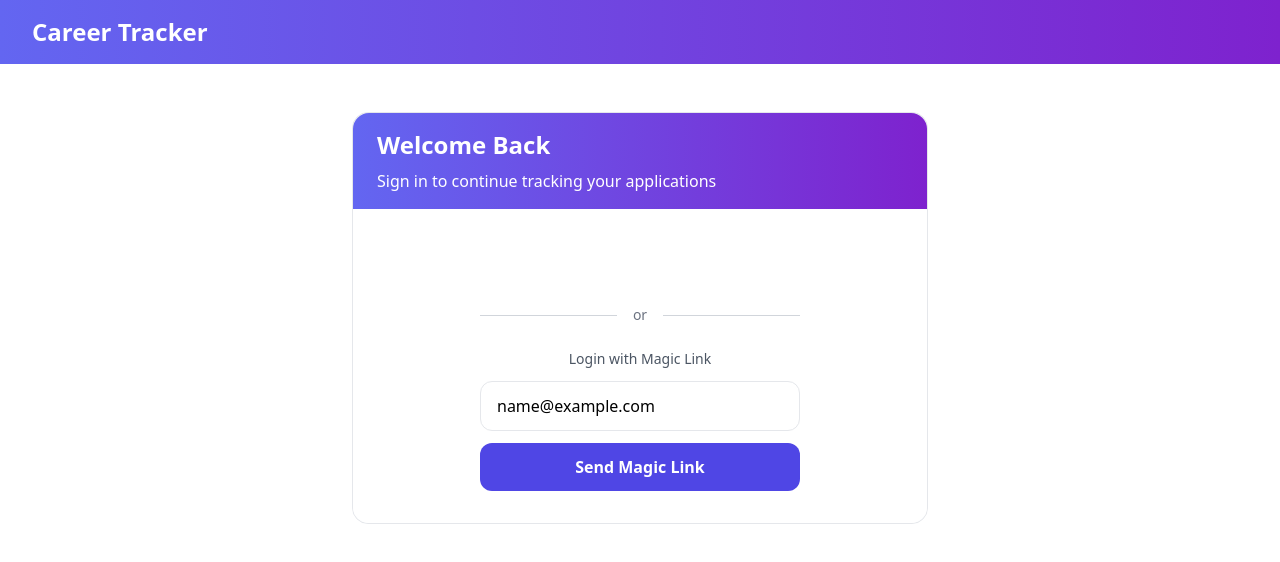
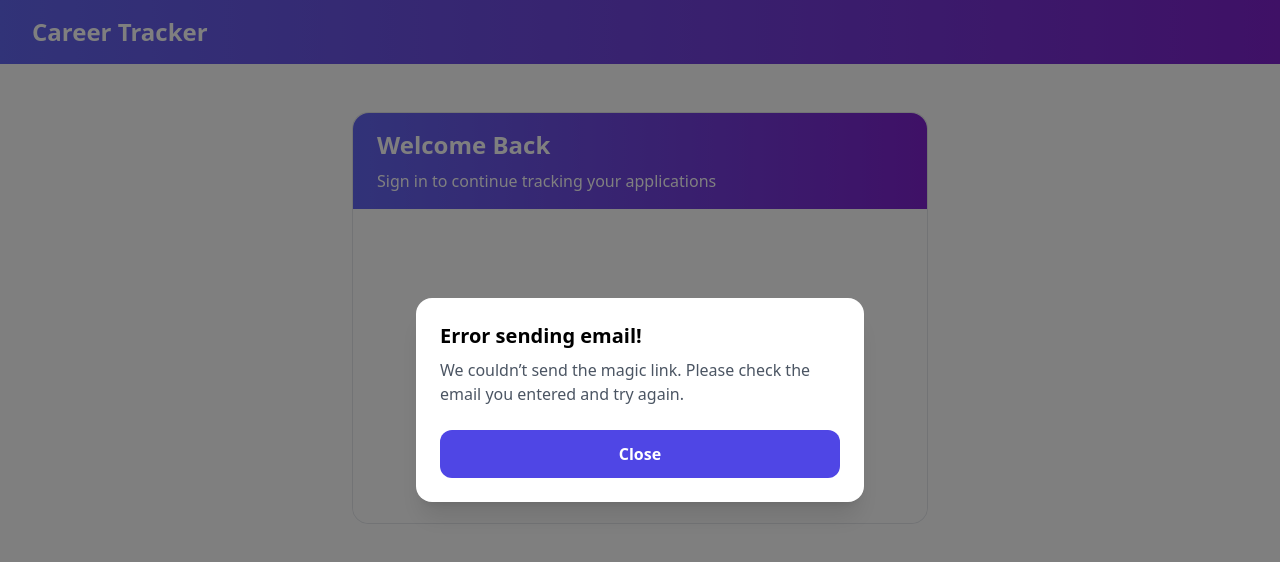
Before and after one commit to perc85/CareerTracker, a React (Create React App) app in the folder frontend/: page / in a window 1280 px wide. Both pictures are taken after typing "name@example.com" into the empty fields and a click on the button "Send Magic Link". Shown: the top 562 px of the page. Built offline with nearby package versions, Linux system fonts and the light colour scheme; no server answers.

Commit message:
feat: add modal for magic link login feedback and improve error handling

```diff
--- a/frontend/src/pages/Login.jsx
+++ b/frontend/src/pages/Login.jsx
@@ -5,7 +5,9 @@ import { useNavigate } from "react-router-dom";
 export default function Login() {
   const navigate = useNavigate();
   const local = Intl.DateTimeFormat().resolvedOptions().timeZone;
-
+  const [showModal, setShowModal] = useState()
+  const [title, setTitle] = useState()
+  const [message, setMessage] = useState()
   const [email, setEmail] = useState();
 
   const handleGoogleSuccess = async (credentialResponse) => {
@@ -35,16 +37,32 @@ export default function Login() {
   };
 
   const handleMagicLinkLogin = async () => {
-    try{
-      const sendEmail = await fetch(`${process.env.REACT_APP_BACKEND_URL}/api/auth/magic-link/send`, {
-        method: 'POST',
-        headers: {'Content-Type': 'application/json'},
-        body: JSON.stringify({
-          user_email: email,
-        })
-      })
-    }catch(e){
-      console.log(e)
+    try {
+      const response = await fetch(
+        `${process.env.REACT_APP_BACKEND_URL}/api/auth/magic-link/send`,
+        {
+          method: "POST",
+          headers: { "Content-Type": "application/json" },
+          body: JSON.stringify({
+            user_email: email,
+          }),
+        },
+      );
+      if(response.ok){
+        setTitle("Check your email!")
+        setMessage("We sent you a magic link. Click the link in your email to sign in.")
+        setShowModal(true)
+      }
+      else{
+        setTitle("Error sending email!")
+        setMessage("We couldn’t send the magic link. Please check the email you entered and try again.")
+        setShowModal(true)
+      }
+    } catch (e) {
+      console.log(e);
+      setTitle("Error sending email!")
+      setMessage("We couldn’t send the magic link. Please check the email you entered and try again.")
+      setShowModal(true)
     }
   };
 
@@ -85,7 +103,9 @@ export default function Login() {
                 type="email"
                 placeholder="Enter your email"
                 value={email}
-                onChange={(e) => setEmail(e.target.value)}
+                onChange={(e) => {
+                  setEmail(e.target.value)
+                }}
                 className="w-full px-4 py-3 border rounded-xl focus:outline-none focus:ring-2 focus:ring-indigo-500"
               />
 
@@ -99,6 +119,24 @@ export default function Login() {
           </div>
         </div>
       </div>
+      {showModal && (
+        <div className="fixed inset-0 z-50 flex items-center justify-center bg-black/50">
+          <div className="bg-white rounded-2xl shadow-xl p-6 w-full max-w-md mx-4">
+            <h2 className="text-xl font-bold mb-2">{title}</h2>
+
+            <p className="text-gray-600 mb-6">
+              {message}
+            </p>
+
+            <button
+              onClick={() => setShowModal(false)}
+              className="w-full py-3 rounded-xl bg-indigo-600 text-white font-semibold hover:bg-indigo-700"
+            >
+              Close
+            </button>
+          </div>
+        </div>
+      )}
     </div>
   );
 }
--- a/frontend/src/pages/MagicLinkCallback.jsx
+++ b/frontend/src/pages/MagicLinkCallback.jsx
@@ -16,7 +16,6 @@ export default function MagicLinkCallback() {
         if (!token) {
           setMessage("Invalid or missing magic link token");
         }
-        console.log(local)
         const response = await fetch(
           `${process.env.REACT_APP_BACKEND_URL}/api/auth/magic-link/auth`,
           {
```
